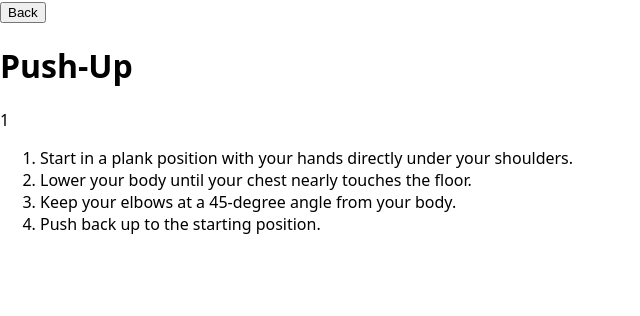
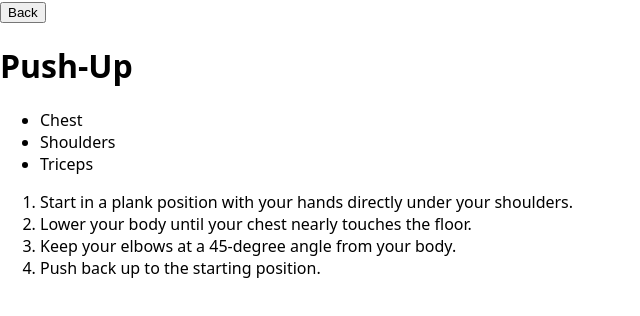
Before and after one commit to 3rlxnd/workout, a Next.js app: page /exercises/1 in a window 1280 px wide. Shown: the top 316 px of the page, without its empty margins (0-640 px from the left). Built offline with nearby package versions, Linux system fonts and the light colour scheme.

Commit message:
Added Workout List

```diff
--- a/components/ExerciseDetails/ExerciseDetails.js
+++ b/components/ExerciseDetails/ExerciseDetails.js
@@ -14,7 +14,9 @@ export default function ExerciseDetails() {
         <h1>{data?.name}</h1>
         <div>
             {data && <div>
-                {data.id}
+                <ul>
+                    {data?.muscleGroups.map((muscle, index) => <li key={index}>{muscle}</li>)}
+                </ul>
                 <ol>
                     {data?.instructions.map((instruction, index) => <li key={index}>{instruction}</li>)}
                 </ol>
```
